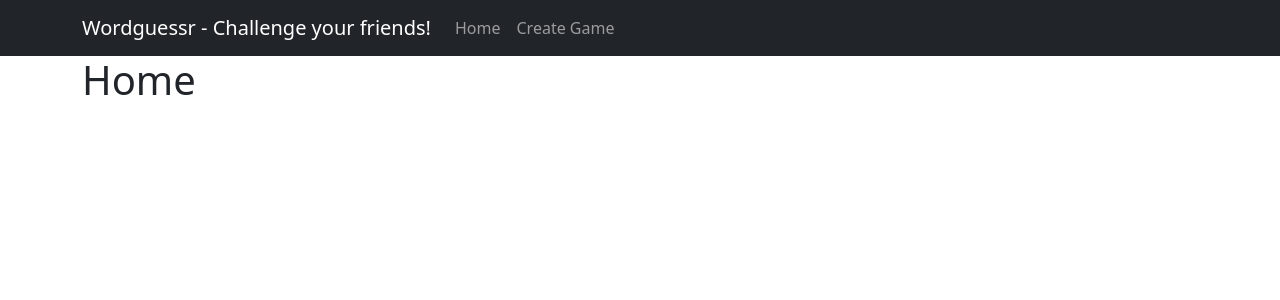
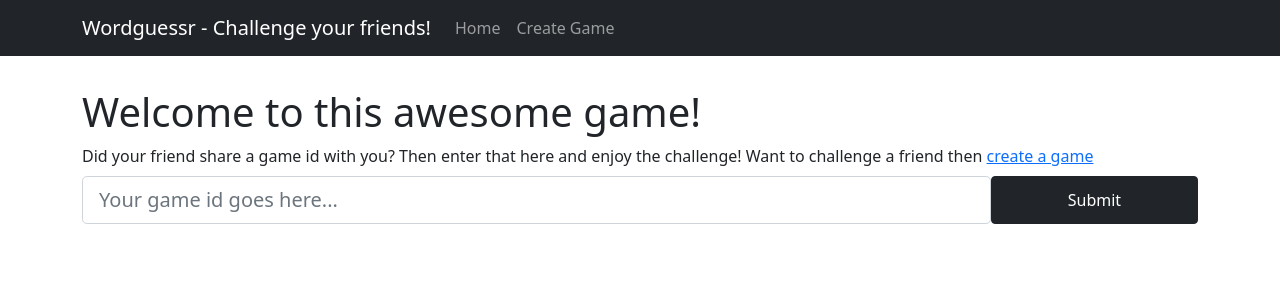
Before and after one commit to ninadvadujkar/wordguessr, a React (Create React App) app: page / in a window 1280 px wide. Shown: the top 300 px of the page. Built offline with nearby package versions, Linux system fonts and the light colour scheme.

Commit message:
feat: add input to home page

```diff
--- a/package.json
+++ b/package.json
@@ -44,5 +44,8 @@
       "last 1 firefox version",
       "last 1 safari version"
     ]
+  },
+  "devDependencies": {
+    "@types/styled-components": "^5.1.22"
   }
 }
--- /dev/null
+++ b/src/App.styles.ts
@@ -0,0 +1,7 @@
+import styled from 'styled-components';
+import { Container as BootstrapContainer } from 'react-bootstrap';
+
+export const Container = styled(BootstrapContainer)`
+  margin-top: 2rem;
+  margin-bottom: 2rem;
+`;
--- a/src/App.tsx
+++ b/src/App.tsx
@@ -1,17 +1,17 @@
 import { BrowserRouter, Route, Routes } from 'react-router-dom';
-import { Container } from 'react-bootstrap';
 import Header from './components/Header/Header';
 import Home from './components/Home/Home';
 import CreateGame from './components/CreateGame/CreateGame';
 import Game from './components/Game/Game';
 import NotFound from './components/NotFound/NotFound';
 import './App.scss';
+import * as S from './App.styles';
 
 const App = () => {
   return (
     <BrowserRouter>
       <Header />
-      <Container>
+      <S.Container>
         <Routes>
           <Route path="/" element={<Home />} />
           <Route path="create-game" element={<CreateGame />} />
@@ -21,7 +21,7 @@ const App = () => {
             element={<NotFound />}
           />
         </Routes>
-      </Container>
+      </S.Container>
     </BrowserRouter>
   );
 };
--- /dev/null
+++ b/src/components/Home/Home.styles.ts
@@ -0,0 +1,11 @@
+import { Button as BootstrapButton } from 'react-bootstrap';
+import styled from 'styled-components';
+
+
+export const FormContainer = styled.div`
+  display: flex;
+`;
+
+export const Button = styled(BootstrapButton)`
+  width: 250px;
+`;
--- a/src/components/Home/Home.tsx
+++ b/src/components/Home/Home.tsx
@@ -1,5 +1,31 @@
+import { useState } from 'react';
+import { Form } from 'react-bootstrap';
+import { Link, useNavigate } from 'react-router-dom';
+import * as S from './Home.styles';
+
 const Home = () => {
-  return (<h1>Home</h1>);
+  const [gameId, setGameId] = useState('');
+  const navigate = useNavigate();
+
+  const onSubmit = (event: React.FormEvent<HTMLFormElement>) => {
+    event.preventDefault();
+    if (!gameId) {
+      alert('Please enter a game id');
+      return;
+    }
+    navigate(`/game/${gameId}`);
+  };
+
+  return (<>
+    <h1>Welcome to this awesome game!</h1>
+    <Form onSubmit={onSubmit}>
+      <Form.Label>Did your friend share a game id with you? Then enter that here and enjoy the challenge! Want to challenge a friend then <Link to={'create-game'}>create a game</Link></Form.Label>
+      <S.FormContainer>
+        <Form.Control size="lg" type="text" placeholder="Your game id goes here..." onChange={(event) => setGameId(event.target.value)} />
+        <S.Button type="submit" variant="dark">Submit</S.Button>
+      </S.FormContainer>
+    </Form>
+  </>);
 };
 
 export default Home;
```
Also changed, not shown: 1 other file (tests, documents, lock files or other folders).
